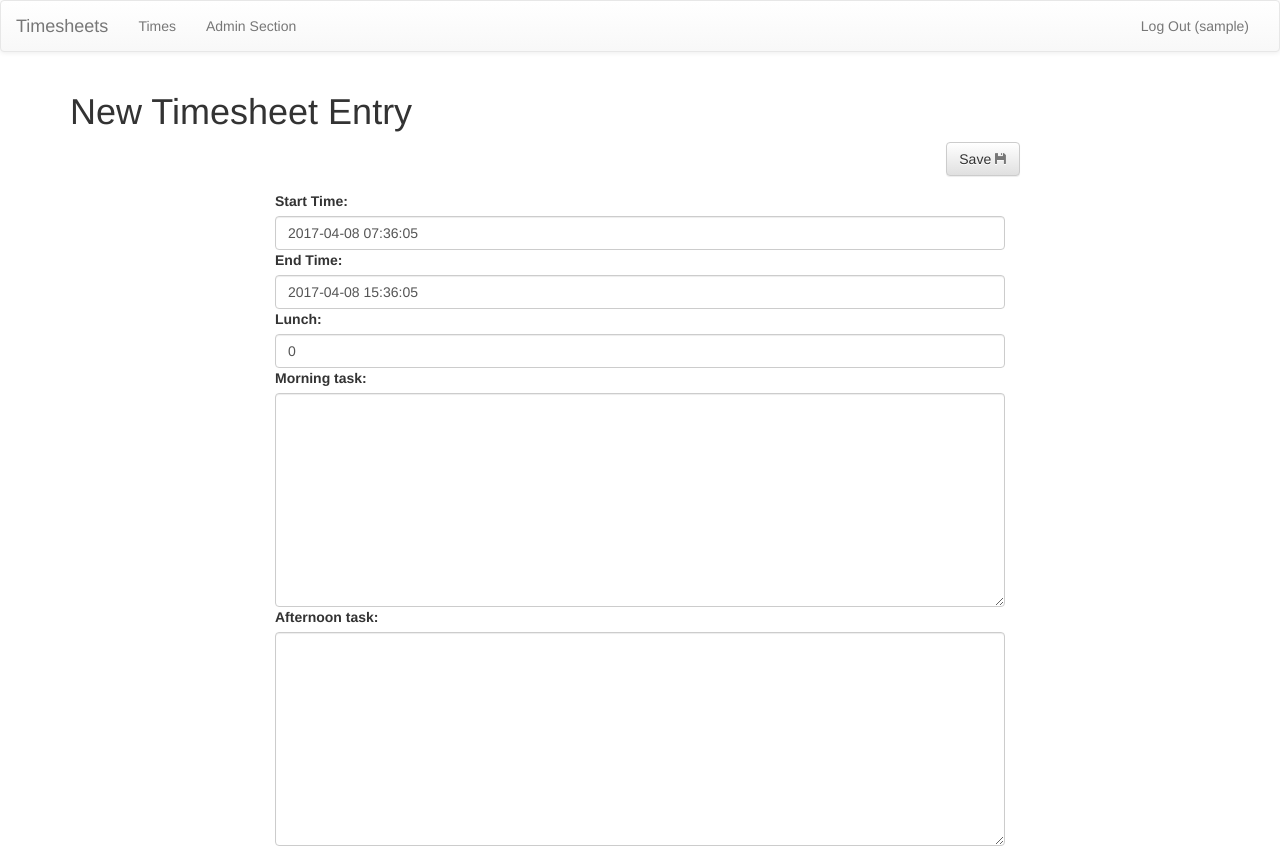
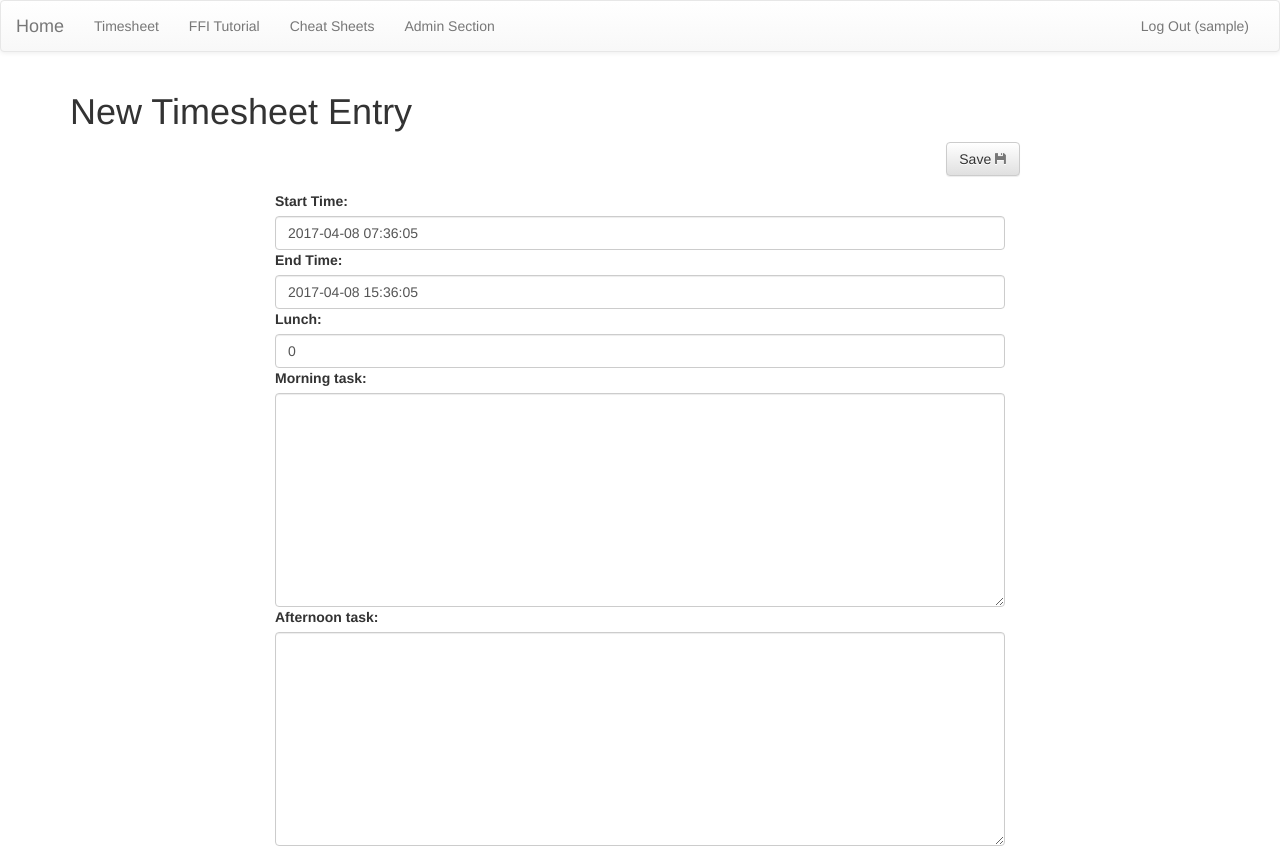
Before and after one commit to Michael-F-Bryan/website, a Django app: page /times/new in a window 1280 px wide. Run offline with Django 3.2, Linux system fonts and the light colour scheme; the visitor is signed in with stand-in values (Sample User, id 1); some libraries are stand-ins or nearby versions.

Commit message:
Made some alterations to the nav bar

```diff
--- a/home/templates/base.html
+++ b/home/templates/base.html
@@ -3,7 +3,7 @@
   <head>
     <meta charset="utf-8">
     <meta name="viewport" content="width=device-width">
-    <title>{% block title %}Michael's Timesheet{% endblock %}</title>
+    <title>{% block title %}Michael's Website{% endblock %}</title>
     <link rel="stylesheet" href="https://maxcdn.bootstrapcdn.com/bootstrap/3.3.7/css/bootstrap.min.css">
     <link rel="stylesheet" href="https://maxcdn.bootstrapcdn.com/bootstrap/3.3.7/css/bootstrap-theme.min.css">
 
@@ -20,13 +20,19 @@
             <span class="icon-bar"></span>
             <span class="icon-bar"></span>
           </button>
-          <a class="navbar-brand" href="/">Timesheets</a>
+          <a class="navbar-brand" href="/">Home</a>
         </div>
 
         <div class="collapse navbar-collapse" id="bs-example-navbar-collapse-1">
           <ul class="nav navbar-nav">
             <li>
-              <a href="{% url 'times:list_all' %}">Times</a>
+              <a href="{% url 'times:list_all' %}">Timesheet</a>
+            </li>
+            <li>
+              <a href="https://michael-f-bryan.github.io/rust-ffi-guide/" target="_blank">FFI Tutorial</a>
+            </li>
+            <li>
+              <a href="https://michael-f-bryan.github.io/cheat-sheets/" target="_blank">Cheat Sheets</a>
             </li>
             {% if request.user.is_authenticated %}
             <li><a href="{% url 'admin:index' %}">Admin Section</a></li>
```
Also changed, not shown: home/templates/home/index.html (+12 -1 lines).
